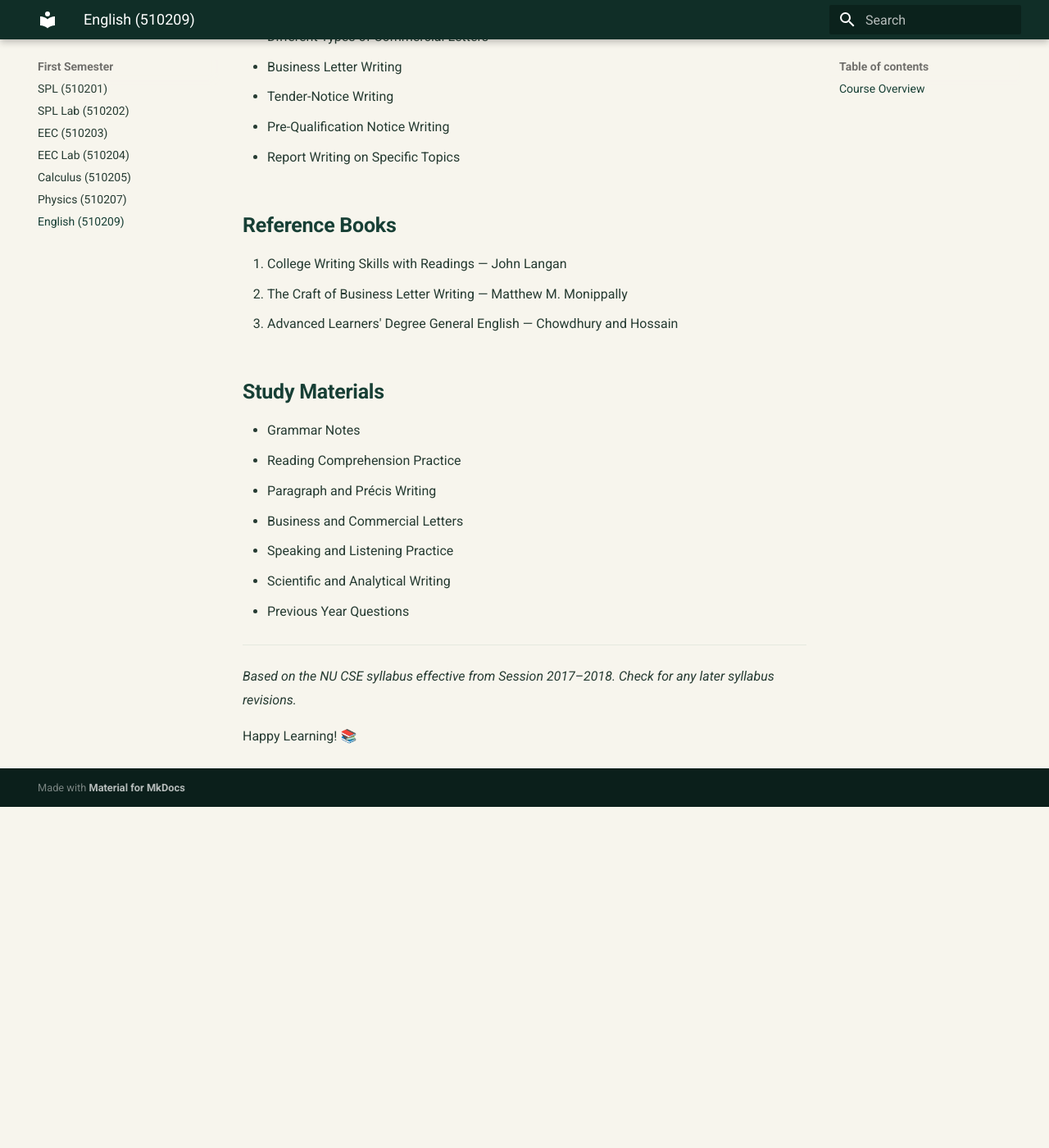
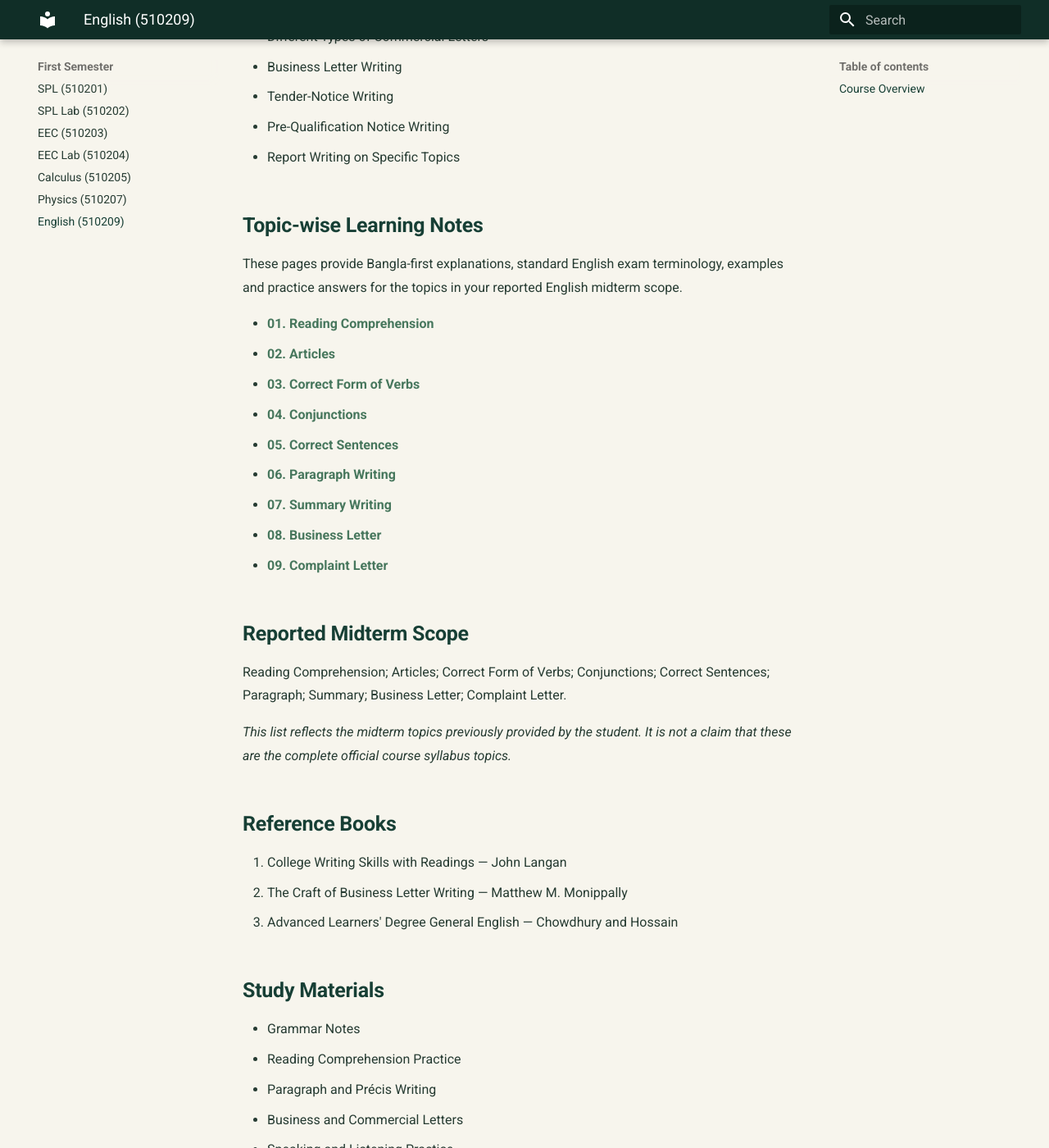
Before and after one commit to taimiyatahsin0-png/nu-cse-notes-store, an MkDocs documentation site: the page built from docs/subjects/eng/index.md, in a window 1280 px wide and 1400 px high, scrolled down 2582 px. Shown: the whole window at 82% size. Built offline with MkDocs 1.6.1 and Material for MkDocs 9.7.7, drawn with Linux system fonts in a browser that asks for light colours; before the commit the page ends 3566 px from its top, so only the background shows below that.

Commit message:
Add topic-wise English notes and reported midterm scope

```diff
--- a/docs/subjects/eng/index.md
+++ b/docs/subjects/eng/index.md
@@ -81,6 +81,27 @@ The following grammatical aspects may be taught:
 - Pre-Qualification Notice Writing
 - Report Writing on Specific Topics
 
+
+## Topic-wise Learning Notes
+
+These pages provide Bangla-first explanations, standard English exam terminology, examples and practice answers for the topics in your reported English midterm scope.
+
+- [01. Reading Comprehension](01-reading-comprehension.md)
+- [02. Articles](02-articles.md)
+- [03. Correct Form of Verbs](03-correct-form-of-verbs.md)
+- [04. Conjunctions](04-conjunctions.md)
+- [05. Correct Sentences](05-correct-sentences.md)
+- [06. Paragraph Writing](06-paragraph-writing.md)
+- [07. Summary Writing](07-summary-writing.md)
+- [08. Business Letter](08-business-letter.md)
+- [09. Complaint Letter](09-complaint-letter.md)
+
+## Reported Midterm Scope
+
+Reading Comprehension; Articles; Correct Form of Verbs; Conjunctions; Correct Sentences; Paragraph; Summary; Business Letter; Complaint Letter.
+
+*This list reflects the midterm topics previously provided by the student. It is not a claim that these are the complete official course syllabus topics.*
+
 ## Reference Books
 
 1. College Writing Skills with Readings — John Langan
```
